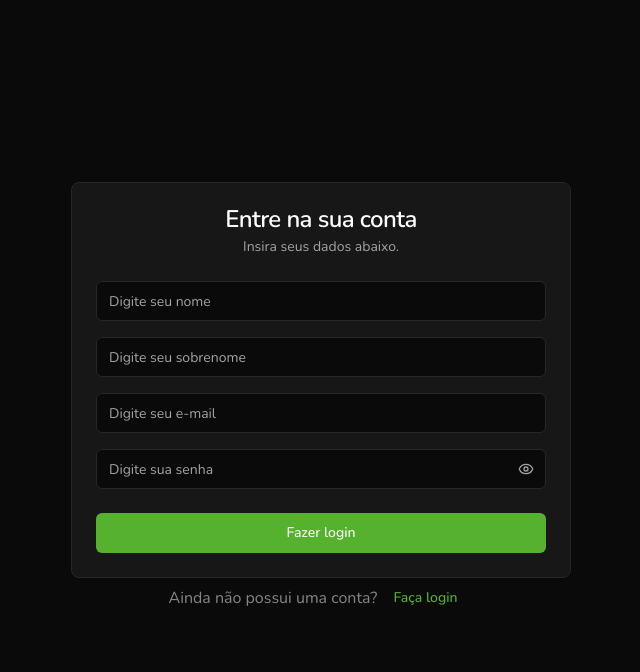
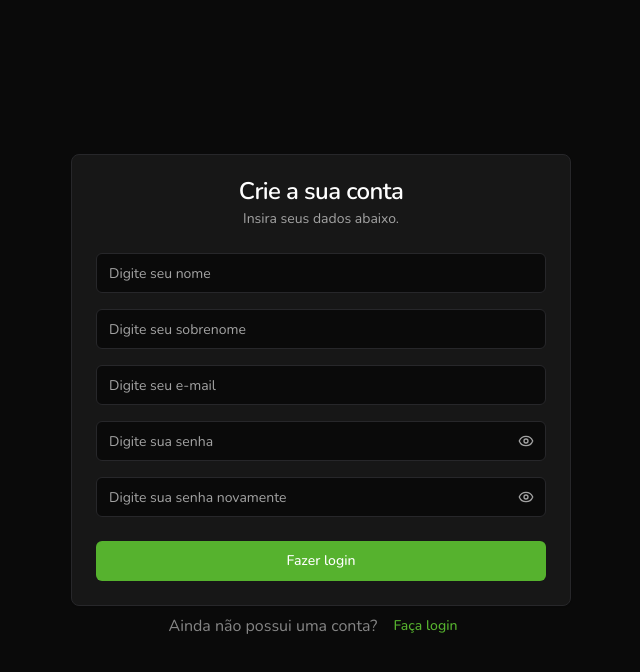
Before and after one commit to Diasszx/finance-track, a React (Vite) app: page /signup in a window 1280 px wide. Shown: the top 672 px of the page, without its empty margins (319-959 px from the left). Built offline with nearby package versions, Linux system fonts and the light colour scheme.

Commit message:
feat: add password input components

```diff
--- /dev/null
+++ b/src/components/ui/password-input.jsx
@@ -0,0 +1,26 @@
+import { EyeIcon, EyeOff } from 'lucide-react'
+import { useState } from 'react'
+
+import { Button } from '@/components/ui/button'
+import { Input } from '@/components/ui/input'
+const PasswordInput = ({ placeholder = 'Digite sua senha' }) => {
+  const [passwordIsVisible, setPasswordIsVisible] = useState(false)
+  return (
+    <div className="relative">
+      <Input
+        type={passwordIsVisible ? 'text' : 'password'}
+        placeholder={placeholder}
+      />
+      <Button
+        variant="ghost"
+        size="icon"
+        onClick={() => setPasswordIsVisible((prev) => !prev)}
+        className="absolute bottom-0 right-0 top-0 my-auto mr-1 h-8 w-8 text-muted-foreground"
+      >
+        {passwordIsVisible === true ? <EyeOff /> : <EyeIcon />}
+      </Button>
+    </div>
+  )
+}
+
+export default PasswordInput
--- a/src/pages/signup.jsx
+++ b/src/pages/signup.jsx
@@ -1,5 +1,3 @@
-import { EyeIcon, EyeOff } from 'lucide-react'
-import { useState } from 'react'
 import { Link } from 'react-router'
 
 import { Button } from '@/components/ui/button'
@@ -12,35 +10,22 @@
   CardTitle,
 } from '@/components/ui/card'
 import { Input } from '@/components/ui/input'
+import PasswordInput from '@/components/ui/password-input'
 
 const SignupPage = () => {
-  const [passwordIsVisible, setPasswordIsVisible] = useState(false)
-
   return (
     <div className="flex h-screen w-screen flex-col items-center justify-center">
       <Card className="w-[500px]">
         <CardHeader className="items-center">
-          <CardTitle>Entre na sua conta</CardTitle>
+          <CardTitle>Crie a sua conta</CardTitle>
           <CardDescription>Insira seus dados abaixo.</CardDescription>
         </CardHeader>
         <CardContent className="space-y-4">
           <Input placeholder="Digite seu nome" />
           <Input placeholder="Digite seu sobrenome" />
           <Input placeholder="Digite seu e-mail" />
-          <div className="relative">
-            <Input
-              type={passwordIsVisible ? 'text' : 'password'}
-              placeholder="Digite sua senha"
-            />
-            <Button
-              variant="ghost"
-              size="icon"
-              onClick={() => setPasswordIsVisible((prev) => !prev)}
-              className="absolute bottom-0 right-0 top-0 my-auto mr-1 h-8 w-8 text-muted-foreground"
-            >
-              {passwordIsVisible === true ? <EyeOff /> : <EyeIcon />}
-            </Button>
-          </div>
+          <PasswordInput />
+          <PasswordInput placeholder="Digite sua senha novamente" />
         </CardContent>
         <CardFooter>
           <Button className="w-full">Fazer login</Button>
```
